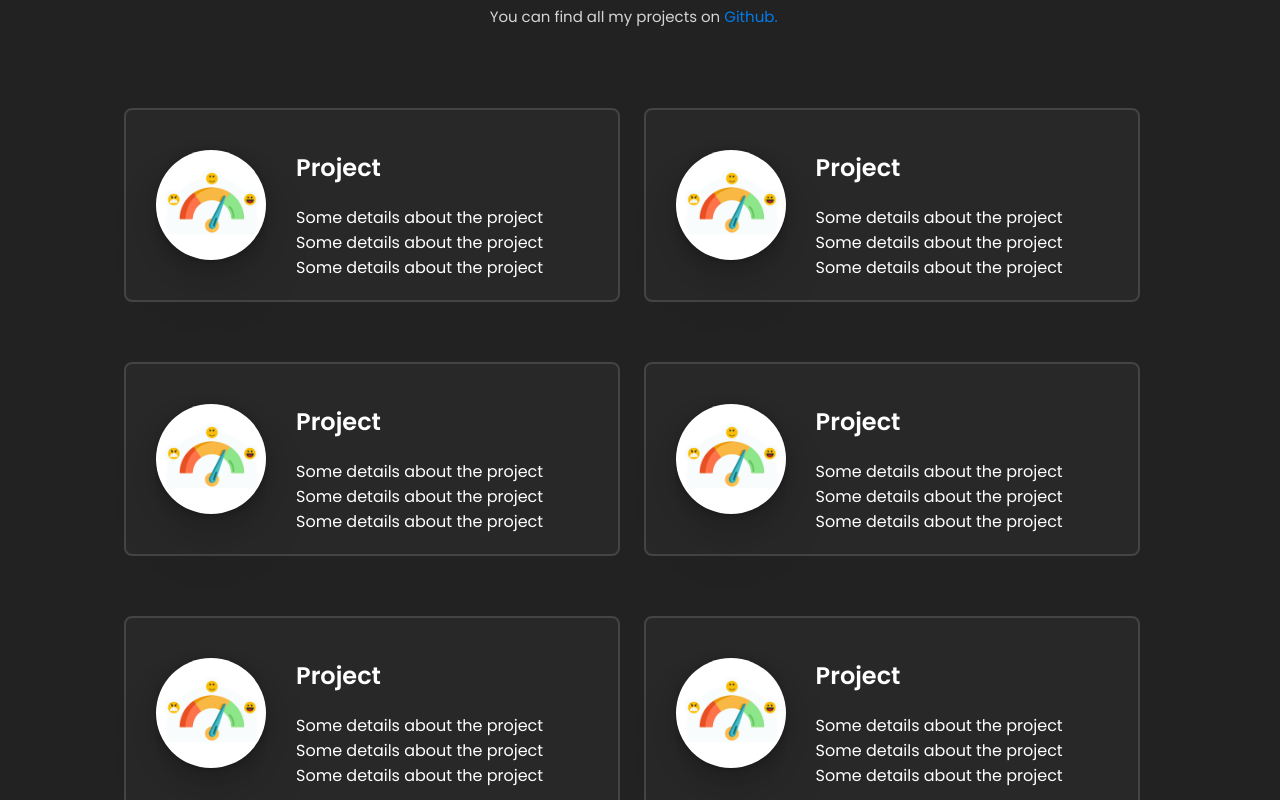
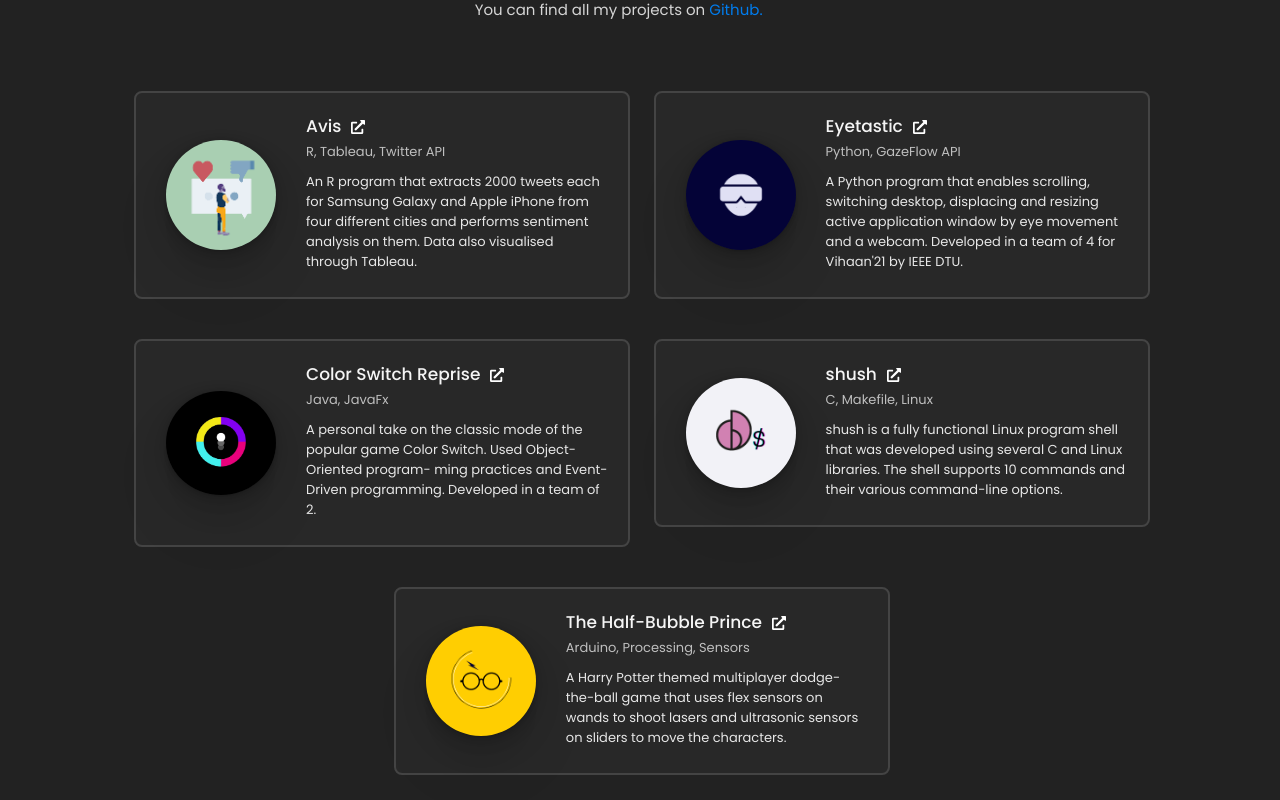
Before and after one commit to meetakshi253/Meetakshis-Portfolio, a React (Create React App) app: page / in a window 1280 px wide. Shown: the part 960-1760 px from the top of the page. Built offline with nearby package versions, Linux system fonts and the light colour scheme.

Commit message:
Create Projects section

```diff
--- /dev/null
+++ b/src/components/ProjectCard.js
@@ -0,0 +1,23 @@
+import { faExternalLinkAlt } from "@fortawesome/free-solid-svg-icons";
+import { FontAwesomeIcon } from "@fortawesome/react-fontawesome";
+import React from "react";
+
+function ProjectCard(prop) {
+    return (
+        <div className="project-details">
+            <div className="card">
+                <img src={prop.project.image} alt={prop.project.name} className="card-image" />
+                <div className="card-body">
+                    <div className="card-body-title">
+                        <a className="nav-item" id="card-body-title-link" href={prop.project.link}>{prop.project.name}</a>
+                        <FontAwesomeIcon icon={faExternalLinkAlt} size="sm" />
+                    </div>
+                    <p className="card-body-details techstack">{prop.project.techstack}</p>
+                    <p className="card-body-details">{prop.project.details}</p>
+                </div>
+            </div>
+        </div>
+    );
+}
+
+export default ProjectCard
--- a/src/components/Projects.js
+++ b/src/components/Projects.js
@@ -1,94 +1,123 @@
-import React from "react";
+import React, { Component } from "react";
+import { projectsData } from "../projectsData.js"
+import ProjectCard from "./ProjectCard"
 
-
-function Projects() {
+class Projects extends Component {
+    constructor() {
+        super();
+        this.state = { projectsdata: projectsData }
+    }
+    render() {
+        const projectdetails = this.state.projectsdata.map((project) =>
+        (
+            <ProjectCard key={project.id} project={project} />
+        ));
         return (
             <section id="Projects" className="content">
-            <div className="container container-2">
+                <div className="container">
                     <div className="container-projects">
-                    <h2 className="section-title"><span>
-                        Projects
-                    </span>
-                    </h2>
+                        <h2 className="section-title"><span>Projects</span></h2>
                         <div className="container-message-details" id="projects-message">You can find all my projects on <a className="link" id="projects-message-link" href="https://github.com/meetakshi253/">Github.</a></div>
                         <div className="all-cards">
-                    <div className="project-details">
-                        <div className="card">
-                            <img src="./project-1.png" alt="logo" className="card-image"/>
-                            <div className="card-body">
-                                <h1>Project</h1>
-                                <p className="project">Some details about the project</p>
-                                <p className="project">Some details about the project</p>
-                                <p className="project">Some details about the project</p>
-                            </div>
-
-                        </div>
-                        </div>
-                        <div className="project-details">
-                        <div className="card">
-                            <img src="./project-1.png" alt="logo" className="card-image"/>
-                            <div className="card-body">
-                                <h1>Project</h1>
-                                <p className="project">Some details about the project</p>
-                                <p className="project">Some details about the project</p>
-                                <p className="project">Some details about the project</p>
-                            </div>
-
-                        </div>
-                        </div>
-                        <div className="project-details">
-                        <div className="card">
-                            <img src="./project-1.png" alt="logo" className="card-image"/>
-                            <div className="card-body">
-                                <h1>Project</h1>
-                                <p className="project">Some details about the project</p>
-                                <p className="project">Some details about the project</p>
-                                <p className="project">Some details about the project</p>
-                            </div>
-
-                        </div>
-                        </div>
-                        <div className="project-details">
-                        <div className="card">
-                            <img src="./project-1.png" alt="logo" className="card-image"/>
-                            <div className="card-body">
-                                <h1>Project</h1>
-                                <p className="project">Some details about the project</p>
-                                <p className="project">Some details about the project</p>
-                                <p className="project">Some details about the project</p>
-                            </div>
-
-                        </div>
-                        </div>
-                        <div className="project-details">
-                        <div className="card">
-                            <img src="./project-1.png" alt="logo" className="card-image"/>
-                            <div className="card-body">
-                                <h1>Project</h1>
-                                <p className="project">Some details about the project</p>
-                                <p className="project">Some details about the project</p>
-                                <p className="project">Some details about the project</p>
-                            </div>
-
-                        </div>
-                        </div>
-                        <div className="project-details">
-                        <div className="card">
-                            <img src="./project-1.png" alt="logo" className="card-image"/>
-                            <div className="card-body">
-                                <h1>Project</h1>
-                                <p className="project">Some details about the project</p>
-                                <p className="project">Some details about the project</p>
-                                <p className="project">Some details about the project</p>
-                            </div>
-
-                        </div>
-                        </div>
+                            {projectdetails}
                         </div>
                     </div>
                 </div>
             </section>
-    )
+
+        );
+    }
+
 }
 
 export default Projects;
+
+// function Projects() {
+//     return (
+//         <section id="Projects" className="content">
+//             <div className="container container-2">
+//                 <div className="container-projects">
+//                     <h2 className="section-title"><span>
+//                         Projects
+//                     </span>
+//                     </h2>
+//                     <div className="container-message-details" id="projects-message">You can find all my projects on <a className="link" id="projects-message-link" href="https://github.com/meetakshi253/">Github.</a></div>
+//                     <div className="all-cards">
+//                     <div className="project-details">
+//                         <div className="card">
+//                             <img src="./project-1.png" alt="logo" className="card-image"/>
+//                             <div className="card-body">
+//                                 <h3 className="card-body-title">Project</h3>
+//                                 <p className="project">Some details about the project</p>
+//                                 <p className="project">Some details about the project</p>
+//                                 <p className="project">Some details about the project</p>
+//                             </div>
+
+//                         </div>
+//                         </div>
+//                         <div className="project-details">
+//                         <div className="card">
+//                             <img src="./project-1.png" alt="logo" className="card-image"/>
+//                             <div className="card-body">
+//                                 <h1>Project</h1>
+//                                 <p className="project">Some details about the project</p>
+//                                 <p className="project">Some details about the project</p>
+//                                 <p className="project">Some details about the project</p>
+//                             </div>
+
+//                         </div>
+//                         </div>
+//                         <div className="project-details">
+//                         <div className="card">
+//                             <img src="./project-1.png" alt="logo" className="card-image"/>
+//                             <div className="card-body">
+//                                 <h1>Project</h1>
+//                                 <p className="project">Some details about the project</p>
+//                                 <p className="project">Some details about the project</p>
+//                                 <p className="project">Some details about the project</p>
+//                             </div>
+
+//                         </div>
+//                         </div>
+//                         <div className="project-details">
+//                         <div className="card">
+//                             <img src="./project-1.png" alt="logo" className="card-image"/>
+//                             <div className="card-body">
+//                                 <h1>Project</h1>
+//                                 <p className="project">Some details about the project</p>
+//                                 <p className="project">Some details about the project</p>
+//                                 <p className="project">Some details about the project</p>
+//                             </div>
+
+//                         </div>
+//                         </div>
+//                         <div className="project-details">
+//                         <div className="card">
+//                             <img src="./project-1.png" alt="logo" className="card-image"/>
+//                             <div className="card-body">
+//                                 <h1>Project</h1>
+//                                 <p className="project">Some details about the project</p>
+//                                 <p className="project">Some details about the project</p>
+//                                 <p className="project">Some details about the project</p>
+//                             </div>
+
+//                         </div>
+//                         </div>
+//                         <div className="project-details">
+//                         <div className="card">
+//                             <img src="./project-1.png" alt="logo" className="card-image"/>
+//                             <div className="card-body">
+//                                 <h1>Project</h1>
+//                                 <p className="project">Some details about the project</p>
+//                                 <p className="project">Some details about the project</p>
+//                                 <p className="project">Some details about the project</p>
+//                             </div>
+
+//                         </div>
+//                         </div>
+//                     </div>
+//                 </div>
+//             </div>
+//         </section>
+//     )
+// }
--- a/src/index.css
+++ b/src/index.css
@@ -48,16 +48,10 @@ span {
 {
   display: flex;
   flex-direction: row;
-  justify-content: center;
+  justify-content: space-between;
   align-items: center;
-  margin-left: 30px;
-  margin-right: 30px;
+
   max-width: 100%;
-}
-
-.container-2
-{
-  margin: 0 -20px 0 -40px;
 }
 
 .container-projects
@@ -67,7 +61,7 @@ span {
   flex-direction: column;
   align-items: center;
   justify-content: center;
-  margin-right: -80px;
+
 }
 
 
@@ -75,8 +69,7 @@ span {
 {
   text-align: left;
   max-width: 40vw;
-  margin: 0 80px 20px 20px;
-  margin-right: 80px;
+  margin: 0 20px 20px 20px;
 }
 
 .container-message-details
@@ -86,7 +79,7 @@ span {
   font-family: poppins;
   color: #d5d5d5;
   width: inherit;
-  margin: 0;
+  margin: 0 30px 0 0;
 }
 
 
@@ -103,8 +96,10 @@ span {
   margin: 80px;
   margin-right: 0;
   max-width: 80%;
-  width: 100%;
-  height:auto;
+  max-height: 80%;
+  height:100%;
+  min-width: 0;
+  object-fit: contain;
 }
 
 #logo-details
@@ -169,8 +164,8 @@ header{
   font-size: 15px;
   text-decoration: none;
   color: #969696;
-  padding: 0 10px 0 10px;
-  margin: 12px 24px 12px 24px;
+  padding: 0;
+  margin: 12px 34px 12px 34px;
   position: relative;
 }
 
@@ -202,6 +197,14 @@ header{
   transform: scaleX(1);
 }
 
+.container-img
+{
+  max-width: 500px;
+  max-height: 500px;
+
+  min-width: 0;
+}
+
 
 
 .container-nav
@@ -224,6 +227,8 @@ header{
   margin: auto;
   width: 82%;
   padding: 10px;
+  display: flex;
+  justify-content: center;
 }
 
 form{
@@ -285,12 +290,15 @@ label{
   flex-direction: column;
   align-items: center;
   justify-content: center;
-  margin-bottom: 40px;;
+  margin-bottom: 40px;
+  width: 100%;
 }
 
 textarea
 {
   resize: none;
+  min-height: 20px;
+  height: 180px;
 }
 
 footer{
@@ -371,6 +379,15 @@ footer{
   text-decoration: none;
 }
 
+#card-body-title-link
+{
+  color: #f5f5f5;
+  text-decoration: none;
+  font-size: 17px;
+  font-weight: 500;
+  margin: 3px 10px 10px 0;
+}
+
 .link::before {
   content: "";
   position: absolute;
@@ -399,7 +416,7 @@ footer{
   display: flex;
   flex-direction: row;
   align-items: center;
-  margin: 30px 10px 30px 10px;
+  margin: 20px 20px 20px 20px;
   background-color: #282828;
   border-radius: 8px;
   border: 2px solid #444;
@@ -437,3 +454,17 @@ footer{
   justify-content: space-evenly;
   width: 100%;
 }
+
+.card-body-details
+{
+  font-size: 13px;
+  font-weight: 400;
+  color: #e7e7e7;
+  margin: 5px 0 5px 0;
+}
+
+.techstack
+{
+  margin-top: 3px;
+  color: #bfbfbf;
+}
--- /dev/null
+++ b/src/projectsData.js
@@ -0,0 +1,47 @@
+export const projectsData = [
+  {
+    id: 1,
+    name: "Avis",
+    techstack: "R, Tableau, Twitter API",
+    details:
+      "An R program that extracts 2000 tweets each for Samsung Galaxy and Apple iPhone from four different cities and performs sentiment analysis on them. Data also visualised through Tableau.",
+    image: "./project-1.png",
+    link: "https://github.com/meetakshi253/Avis",
+  },
+  {
+    id: 2,
+    name: "Eyetastic",
+    techstack: "Python, GazeFlow API",
+    details:
+      "A Python program that enables scrolling, switching desktop, displacing and resizing active application window by eye movement and a webcam. Developed in a team of 4 for Vihaan'21 by IEEE DTU.",
+    image: "./project-2.png",
+    link: "https://github.com/meetakshi253/Eyetastic",
+  },
+  {
+    id: 3,
+    name: "Color Switch Reprise",
+    techstack: "Java, JavaFx",
+    details:
+      "A personal take on the classic mode of the popular game Color Switch. Used Object-Oriented program- ming practices and Event-Driven programming. Developed in a team of 2.",
+    image: "./project-3.png",
+    link: "https://github.com/APColab/ColorSwitch",
+  },
+  {
+    id: 4,
+    name: "shush",
+    techstack: "C, Makefile, Linux",
+    details:
+      "shush is a fully functional Linux program shell that was developed using several C and Linux libraries. The shell supports 10 commands and their various command-line options.",
+    image: "./project-4.png",
+    link: "https://github.com/meetakshi253/shush",
+  },
+  {
+    id: 5,
+    name: "The Half-Bubble Prince",
+    techstack: "Arduino, Processing, Sensors",
+    details:
+      "A Harry Potter themed multiplayer dodge-the-ball game that uses flex sensors on wands to shoot lasers and ultrasonic sensors on sliders to move the characters.",
+    image: "./project-5.png",
+    link: "https://reactbootcamp.com",
+  },
+]
```
Also changed, not shown: public/project-1.png, public/project-5.png. Lines whose indentation alone changed are shown as unchanged.
